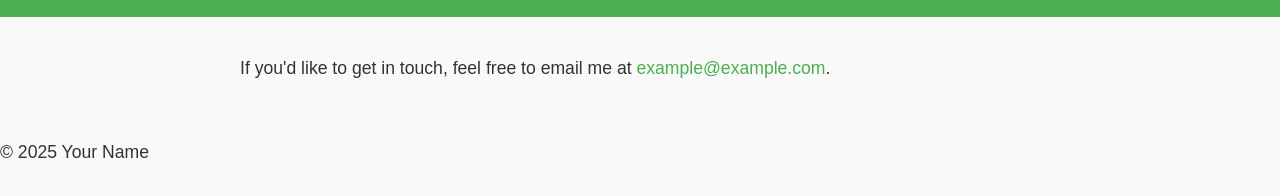
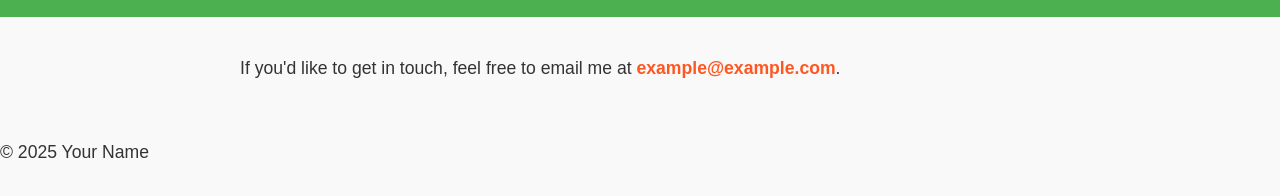
Before and after one commit to mkololo/helloworld, a plain HTML site: page contact.html in a window 1280 px wide. Shown: the part 100-296 px from the top of the page. Drawn offline with Linux system fonts and the light colour scheme.

Commit message:
Update styles.css

```diff
--- a/styles.css
+++ b/styles.css
@@ -114,3 +114,10 @@ border: 5px solid #4CAF50;
 border-radius: 10px;
 
 }
+main a[href^="mailto:"] {
+
+color: #ff5722;
+
+font-weight: bold;
+
+}
```
